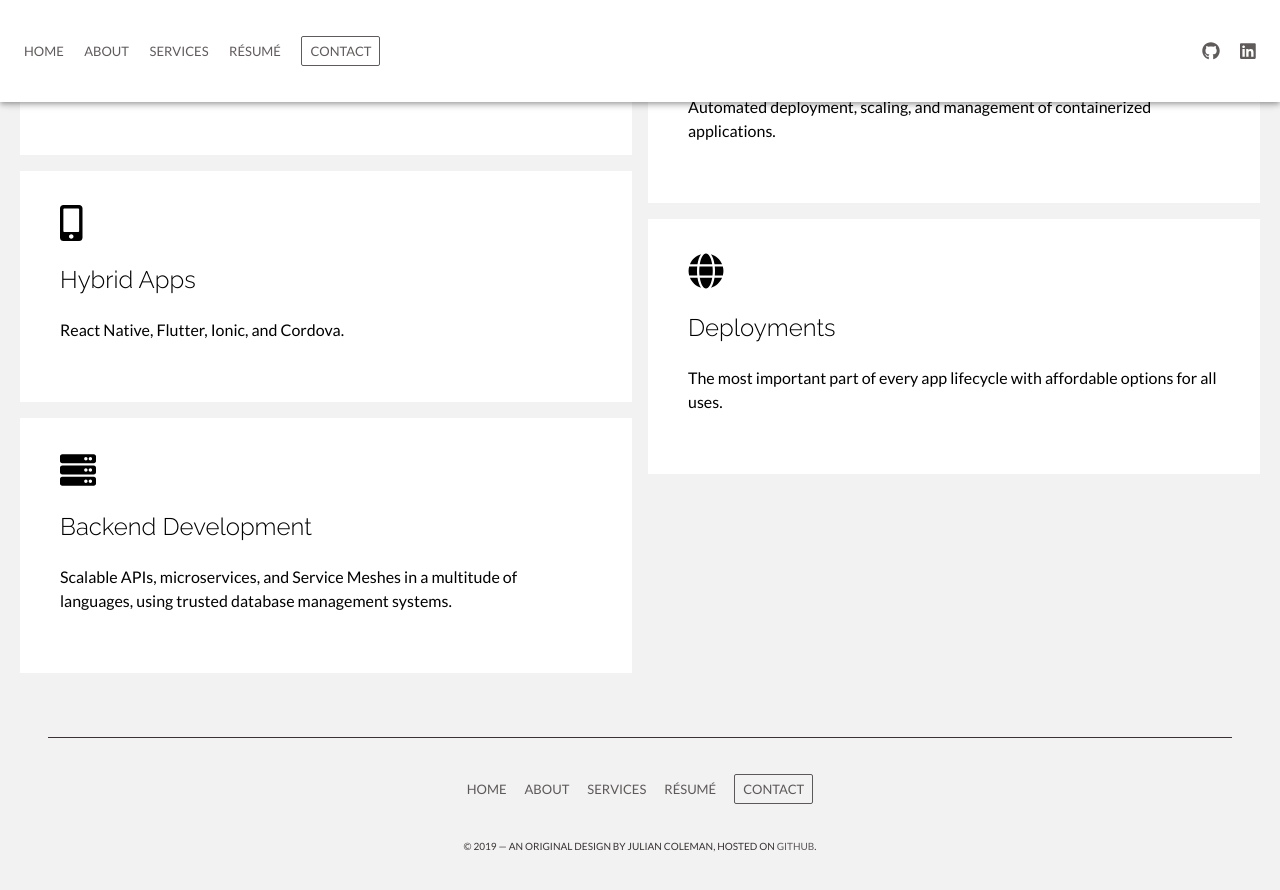
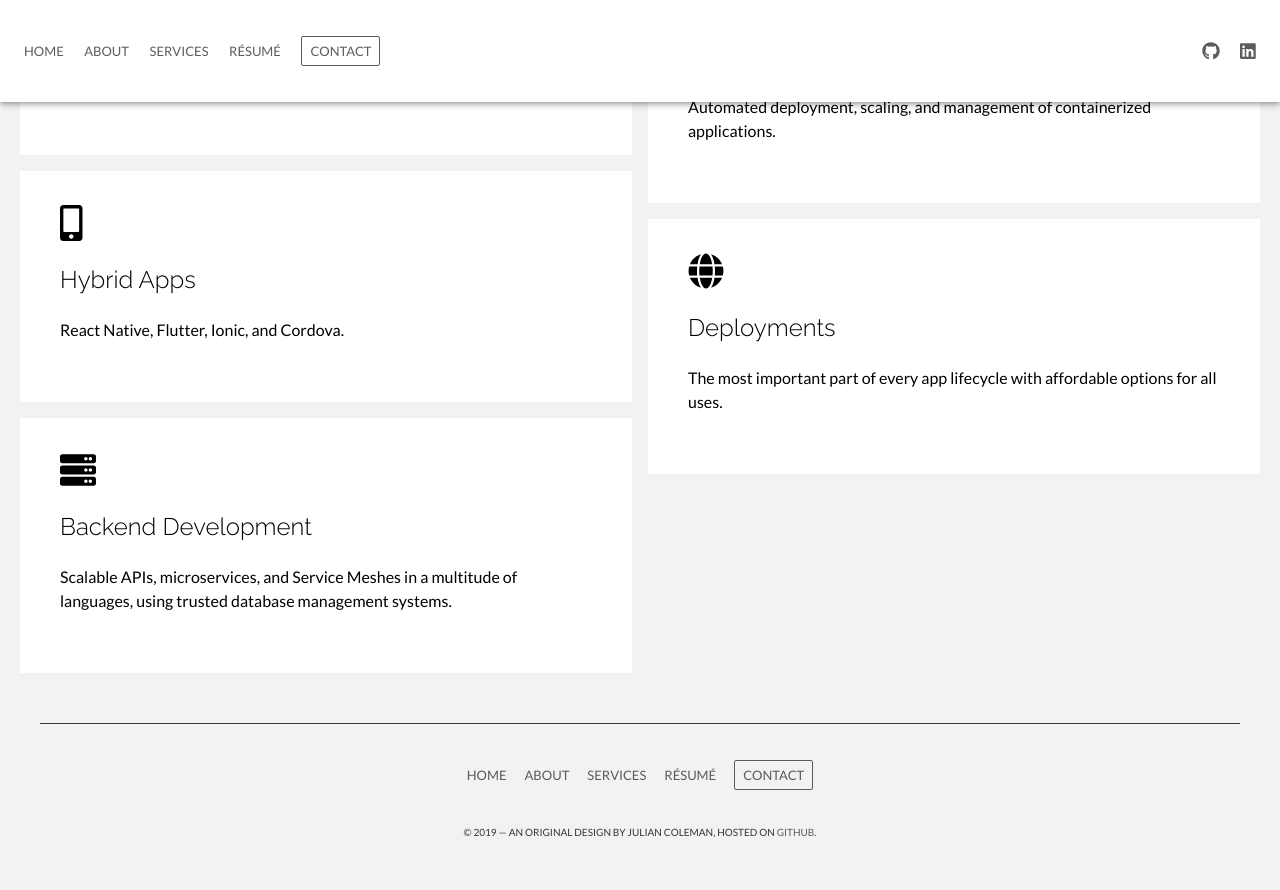
Before and after one commit to juliancoleman/engineering, a Jekyll site: the page built from services.html, in a window 1280 px wide and 900 px high, scrolled down 821 px. Shown: the top 890 px of the window. Built offline with Jekyll 4.4.1, drawn with Linux system fonts in a browser that asks for light colours.

Commit message:
adjust footer margins

```diff
--- a/assets/css/style.scss
+++ b/assets/css/style.scss
@@ -271,7 +271,7 @@ header {
 
 footer {
   text-transform: uppercase;
-  margin: 48px;
+  margin: 34px 40px 44px;
   color: #393333;
   border-top: 1px solid #393333;
   padding-top: 36px;
```
